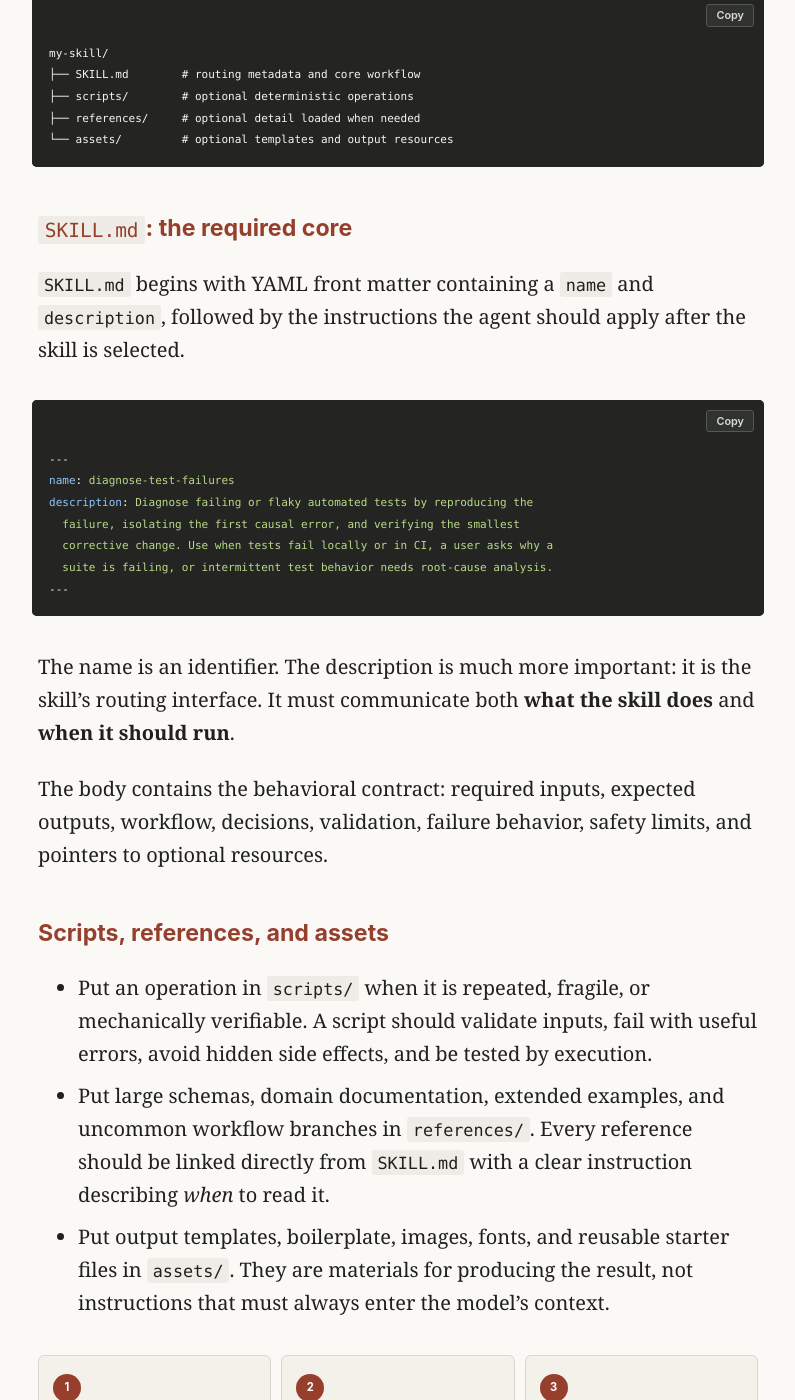
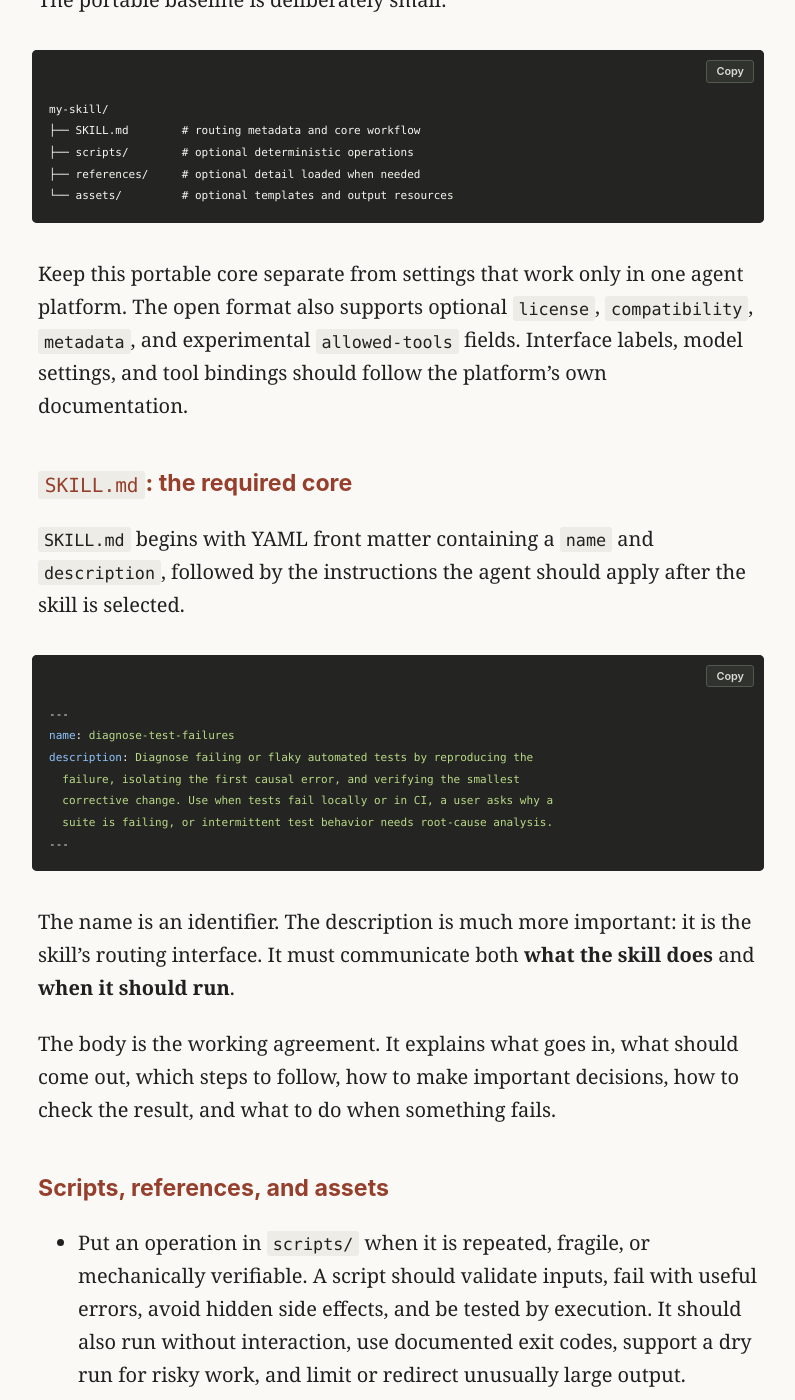
Before and after one commit to ayush52056/ayush52056.github.io, a Jekyll site: the page built from _posts/2026-08-05-agent-skill-authoring-best-practices.md, in a window 1280 px wide and 1400 px high, scrolled down 4058 px. Shown: the whole window, without its empty margins (358-1153 px from the left). Built offline with Jekyll 4.4.1, drawn with Linux system fonts in a browser that asks for light colours; some of the changed text lies outside the part shown.

Commit message:
docs(blog): refine agent skill guide

````diff
--- a/_posts/2026-08-05-agent-skill-authoring-best-practices.md
+++ b/_posts/2026-08-05-agent-skill-authoring-best-practices.md
@@ -17,14 +17,16 @@
 should be used with an operational workflow and, when useful, supporting scripts,
 references, or reusable assets.
 
+I built the guide behind this article to turn those ideas into a process that
+people can inspect, test, and improve instead of relying on trial and error.
+
 ![A modular Agent Skill connecting workflow, references, scripts, and validation]({{ '/assets/agent-skill-system.webp' | relative_url }})
 {: .article-figure }
 
-The difficult part is not creating a folder or writing instructions. It is
-designing a skill that activates for the right requests, stays out of unrelated
-work, improves the final result, uses context efficiently, and can be trusted
-with real tools and data. This guide explains how to do that from first
-principles.
+Creating the folder is easy. The real work is making sure the skill appears for
+the right requests, stays out of unrelated tasks, and improves the result. It
+also needs to use context carefully and remain safe around real tools and data.
+This guide explains how to get those parts right.
 
 <nav class="article-toc" aria-labelledby="article-toc-title">
   <p id="article-toc-title">In this guide</p>
@@ -50,7 +52,7 @@
 - **Conditional:** they are loaded for relevant tasks rather than placed in
   every prompt.
 - **Operational:** they tell the agent how to act, decide, verify, and recover.
-  they are not merely background reading.
+  They are not merely background reading.
 - **Packaged:** the instructions can travel with scripts, references, templates,
   examples, or other resources needed to complete the work.
 
@@ -65,10 +67,11 @@
 A prompt handles one conversation. A skill captures a reusable capability. It
 is useful when the same workflow must work across tasks, people, or projects.
 
-Skills also support **progressive disclosure**. The agent initially sees only
-small routing metadata. The core instructions are loaded after activation, and
-large or branch-specific references are loaded only if the workflow reaches
-them. This protects the limited context window from irrelevant detail.
+Skills also support **progressive disclosure**, which simply means showing
+detail only when it becomes useful. The agent first sees a short name and
+description. It loads the core instructions after choosing the skill, then reads
+larger references only when the task reaches the relevant branch. This keeps
+unrelated detail out of the way.
 
 Most importantly, a well-designed skill makes quality measurable. Its trigger
 behavior, workflow, safety boundaries, and completion evidence can all be tested.
@@ -98,9 +101,9 @@
   <div><strong>Large independent task</strong><span>Subagent or separate task</span></div>
 </div>
 
-A useful test is: **what observable problem will this skill correct?** If you
-cannot name a failure, missing capability, or reusable operation, first collect
-real examples instead of writing speculative instructions.
+Ask one simple question: **what observable problem will this skill correct?** If
+you cannot name a failure, missing capability, or reusable operation, collect a
+few real examples before writing instructions.
 
 ## The anatomy of a skill
 
@@ -113,6 +116,11 @@
 ├── references/     # optional detail loaded when needed
 └── assets/         # optional templates and output resources
 ```
+
+Keep this portable core separate from settings that work only in one agent
+platform. The open format also supports optional `license`, `compatibility`,
+`metadata`, and experimental `allowed-tools` fields. Interface labels, model
+settings, and tool bindings should follow the platform's own documentation.
 
 ### `SKILL.md`: the required core
 
@@ -133,15 +141,17 @@
 skill's routing interface. It must communicate both **what the skill does** and
 **when it should run**.
 
-The body contains the behavioral contract: required inputs, expected outputs,
-workflow, decisions, validation, failure behavior, safety limits, and pointers
-to optional resources.
+The body is the working agreement. It explains what goes in, what should come
+out, which steps to follow, how to make important decisions, how to check the
+result, and what to do when something fails.
 
 ### Scripts, references, and assets
 
 - Put an operation in `scripts/` when it is repeated, fragile, or mechanically
   verifiable. A script should validate inputs, fail with useful errors, avoid
-  hidden side effects, and be tested by execution.
+  hidden side effects, and be tested by execution. It should also run without
+  interaction, use documented exit codes, support a dry run for risky work, and
+  limit or redirect unusually large output.
 - Put large schemas, domain documentation, extended examples, and uncommon
   workflow branches in `references/`. Every reference should be linked directly
   from `SKILL.md` with a clear instruction describing *when* to read it.
@@ -162,7 +172,10 @@
 
 ### 1. Start with observed behavior
 
-Before writing instructions, collect concrete examples:
+Before writing instructions, collect evidence from completed work. Useful
+sources include successful runs, user corrections, review comments, tool traces,
+issue history, previous fixes, and repeated explanations. Then record concrete
+examples:
 
 1. Prompts that should activate the skill.
 2. Nearby prompts that should not activate it.
@@ -208,10 +221,10 @@
 - Compare the description with neighboring skills so their boundaries are clear.
 - Keep host-specific invocation syntax out of the portable description.
 
-Choose the invocation policy based on risk. Automatic discovery is convenient
-for routine, low-risk work. Explicit invocation is safer for destructive,
+Invocation is simply how the skill starts. Automatic selection is convenient
+for routine, low-risk work. A direct user request is safer for destructive,
 expensive, privileged, security-sensitive, or production-impacting actions. A
-skill may support both, but both paths should lead to the same contract.
+skill may support both paths, but they should lead to the same workflow.
 
 ### 4. Write an executable workflow, not an essay
 
@@ -235,7 +248,7 @@
 the work. Too many equal options force the model to rediscover the workflow on
 every invocation.
 
-### 5. Match freedom to risk
+### 5. Decide how strict the skill should be
 
 Not every task needs the same rigidity.
 
@@ -262,7 +275,7 @@
 
 During testing, observe which resources are actually loaded. Move repeatedly
 needed guidance into the core. Improve routing for resources that are skipped.
-delete resources that never contribute.
+Delete resources that never contribute.
 
 ### 7. Define “done” with evidence
 
@@ -370,10 +383,17 @@
 shapes the instructions, the skill may memorize the suite instead of improving
 the underlying task.
 
+You do not need a huge test suite to begin. Start with roughly 8 to 10 prompts
+that should select the skill and another 8 to 10 that should not. Set some aside
+before editing the description, repeat each query, and finish with fresh prompts.
+Keep separate results for each agent platform, model, and way of starting the
+skill. Save the prompts, outputs, traces, scores, and timing so you can explain
+why one version worked better.
+
 ## Security and maintenance
 
-A skill is both a context dependency and a software supply-chain dependency
-when it includes scripts or tool instructions.
+A skill may look like a document, but it should be reviewed like software when
+it includes scripts or instructions for using tools.
 
 Review instructions, references, scripts, dependencies, network destinations,
 filesystem scope, requested permissions, and secret access. External webpages,
@@ -383,6 +403,10 @@
 For skills you author:
 
 - Request only the tools and permissions the workflow needs.
+- Treat dynamic shell injection as code execution and never interpolate
+  untrusted text into its commands.
+- Do not assume `allowed-tools` creates a restrictive sandbox. Review its exact
+  permission effect on the target host.
 - Make network access and external mutations explicit.
 - Validate paths, arguments, schemas, and untrusted content.
 - Use previews or dry runs before consequential operations.
@@ -427,12 +451,16 @@
 A good skill does not try to make the agent sound more capable. It makes the
 agent's behavior more dependable.
 
+That is the standard I wanted for this project. Every recommendation should
+lead to behavior that someone can observe, test, and maintain.
+
 Start with an observed problem. Define the contract. Route precisely. Write the
 smallest workflow that handles the real branches. Load supporting context only
 when needed. Require evidence before completion. Test against a baseline and
 the actual skill catalog. Then keep reviewing the skill as the surrounding
 system changes.
 
-For the complete authoring standard, scored quality rubric, evaluation fixtures,
-security guidance, portable template, and worked example, see the open-source
+For the complete authoring standard, scored quality rubric, trigger evaluation
+template, task evaluation method, security guidance, portable template, and
+worked example, see the open-source
 [Agent Skill Authoring Best Practices repository](https://github.com/ayush52056/agent-skill-authoring-best-practices).
````
